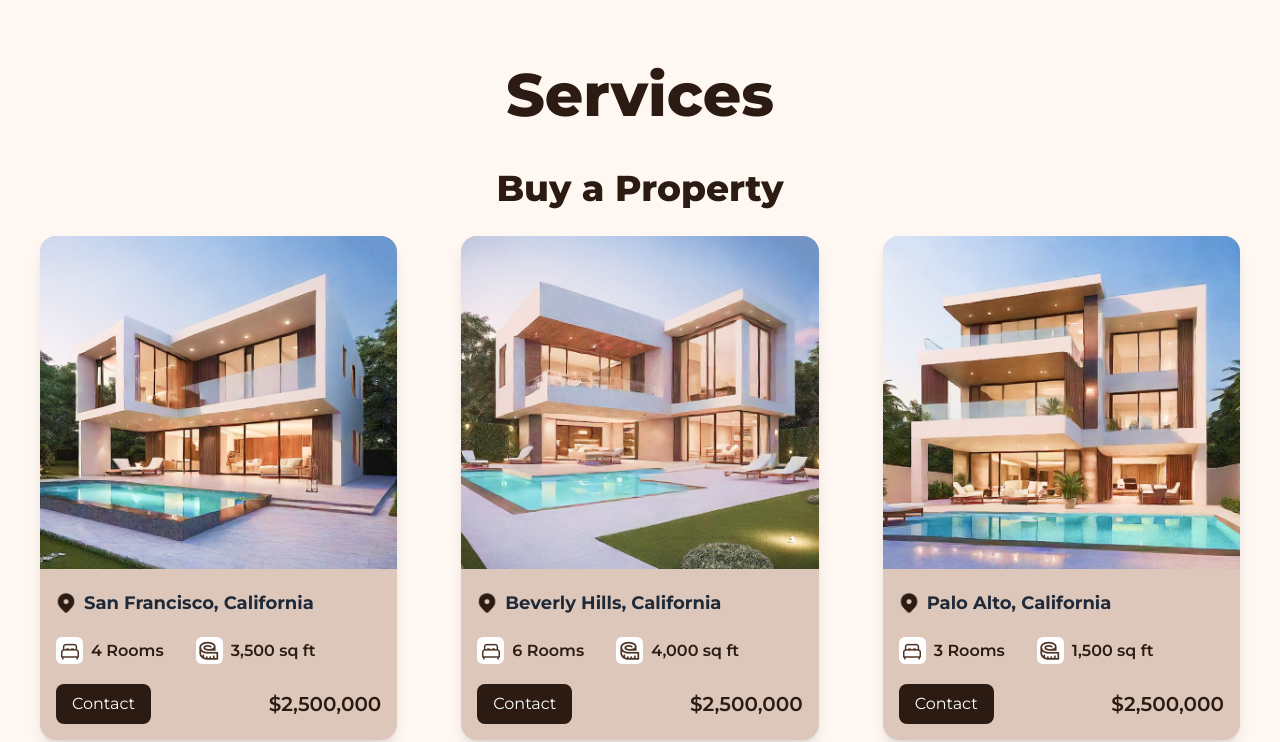
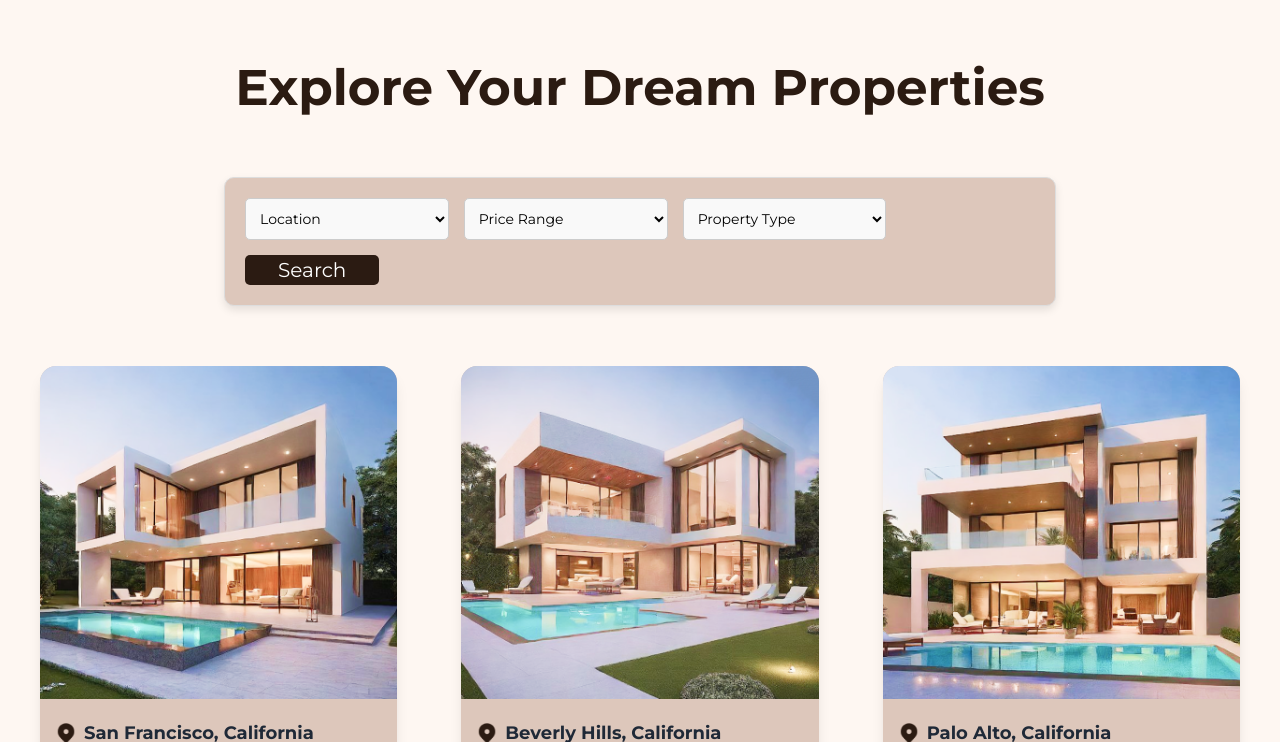
Before and after one commit to HKinnovaTech/InnovaEstates, a website: page pages/Services/Services.html in a window 1280 px wide. Shown: the part 58-800 px from the top of the page. Drawn offline with nearby package versions, Linux system fonts and the light colour scheme.

Commit message:
add search option

```diff
--- a/pages/Services/Services.html
+++ b/pages/Services/Services.html
@@ -14,6 +14,7 @@
       href="https://cdnjs.cloudflare.com/ajax/libs/font-awesome/6.0.0/css/all.min.css"
       rel="stylesheet"
     />
+    <link rel="stylesheet" href="./services.css" />
   </head>
   <body>
     <div class="navbar text-center">
@@ -95,19 +96,48 @@
         </div>
       </div>
     </div>
+    <div>
+      <h1
+        class="max-sm:!text-[40px] !text-[50px] text-center font-bold pt-11 pb-7"
+      >
+        Explore Your Dream Properties
+      </h1>
+    </div>
+    <section
+      class="container pb-10 pt-6"
+      style="display: flex; justify-content: center; margin-top: 8%"
+    >
+      <div class="search-container">
+        <div class="dropdown">
+          <select>
+            <option value="">Location</option>
+            <option value="San Francisco">San Francisco</option>
+            <option value="Beverly Hills">Punjab</option>
+            <option value="Palo Alto">Balochistan</option>
+          </select>
+        </div>
+        <div class="dropdown">
+          <select>
+            <option value="">Price Range</option>
+            <option value="0-50000">Under $50,000</option>
+            <option value="50000-100000">$50,000 - $100,000</option>
+            <option value="100000">Above $100,000</option>
+          </select>
+        </div>
+        <div class="dropdown">
+          <select>
+            <option value="">Property Type</option>
+            <option value="apartment">Apartment</option>
+            <option value="house">House</option>
+          </select>
+        </div>
+        <button class="search-button">
+          <span class="search-icon">Search</span>
+        </button>
+      </div>
+    </section>
     <div class="max-lg:px-10 md:px-10">
-
       <div class="container pt-5">
-        <div>
-          <h1 class="max-sm:!text-[40px] text-center font-extrabold pt-6 pb-7">
-            Services
-          </h1>
-          <h2
-            class="text-center pb-7 !text-4xl max-sm:!text-[20px] max-sm:!mb-1 max-sm:leading-7"
-          >
-            Buy a Property
-          </h2>
-        </div>
         <div class="gap-16 grid xl:grid-cols-3 lg:grid-cols-2 md:grid-cols-2">
           <div
             class="max-w-md w-[100%] mx-auto bg-[#DDC7BB] rounded-2xl shadow-lg"
@@ -145,9 +175,7 @@
                 <button class="bg-[#2B1B12] text-white px-4 py-2 rounded-lg">
                   <a href="../ContactUs/contact.html">Contact</a>
                 </button>
-                <div class="text-[#2B1B12] font-semibold text-xl">
-                  $2,500,000
-                </div>
+                <div class="text-[#2B1B12] font-semibold text-xl">$40,000</div>
               </div>
             </div>
           </div>
@@ -187,9 +215,7 @@
                 <button class="bg-[#2B1B12] text-white px-4 py-2 rounded-lg">
                   <a href="../ContactUs/contact.html">Contact</a>
                 </button>
-                <div class="text-[#2B1B12] font-semibold text-xl">
-                  $2,500,000
-                </div>
+                <div class="text-[#2B1B12] font-semibold text-xl">$60,000</div>
               </div>
             </div>
           </div>
@@ -229,15 +255,12 @@
                 <button class="bg-[#2B1B12] text-white px-4 py-2 rounded-lg">
                   <a href="../ContactUs/contact.html">Contact</a>
                 </button>
-                <div class="text-[#2B1B12] font-semibold text-xl">
-                  $2,500,000
-                </div>
+                <div class="text-[#2B1B12] font-semibold text-xl">$90,000</div>
               </div>
             </div>
           </div>
         </div>
       </div>
-
 
       <div class="container pb-36 pt-5">
         <div>
@@ -284,9 +307,7 @@
                 <button class="bg-[#2B1B12] text-white px-4 py-2 rounded-lg">
                   <a href="../ContactUs/contact.html">Contact</a>
                 </button>
-                <div class="text-[#2B1B12] font-semibold text-xl">
-                  $2,500,000
-                </div>
+                <div class="text-[#2B1B12] font-semibold text-xl">$50,000</div>
               </div>
             </div>
           </div>
@@ -326,9 +347,7 @@
                 <button class="bg-[#2B1B12] text-white px-4 py-2 rounded-lg">
                   <a href="../ContactUs/contact.html">Contact</a>
                 </button>
-                <div class="text-[#2B1B12] font-semibold text-xl">
-                  $2,500,000
-                </div>
+                <div class="text-[#2B1B12] font-semibold text-xl">$100,000</div>
               </div>
             </div>
           </div>
@@ -368,16 +387,13 @@
                 <button class="bg-[#2B1B12] text-white px-4 py-2 rounded-lg">
                   <a href="../ContactUs/contact.html">Contact</a>
                 </button>
-                <div class="text-[#2B1B12] font-semibold text-xl">
-                  $2,500,000
-                </div>
+                <div class="text-[#2B1B12] font-semibold text-xl">$70,000</div>
               </div>
             </div>
           </div>
         </div>
       </div>
     </div>
-
 
     <div class="bg-[#d5bdb1]">
       <footer class="py-20 text-brown container">
--- /dev/null
+++ b/pages/Services/services.css
@@ -0,0 +1,76 @@
+.search-container {
+  display: flex;
+  flex-wrap: wrap;
+  gap: 15px;
+  width: 65%;
+  padding: 20px;
+  background-color: #ddc7bb;
+  border: 1px solid #ddd;
+  border-radius: 10px;
+  box-shadow: 0 4px 8px rgba(0, 0, 0, 0.1);
+}
+
+.dropdown {
+  display: flex;
+  flex-direction: column;
+  gap: 5px;
+  min-width: 25.8%;
+}
+
+.dropdown label {
+  font-size: 14px;
+  color: #333;
+  font-weight: 500;
+}
+
+.dropdown select {
+  padding: 10px;
+  font-size: 14px;
+  border: 1px solid #ccc;
+  border-radius: 5px;
+  background-color: #f9f9f9;
+  transition: border-color 0.3s;
+}
+
+.dropdown select:focus {
+  border-color: #007bff;
+  outline: none;
+}
+
+.search-button {
+  display: flex;
+  align-items: center;
+  justify-content: center;
+  padding: 0px 15px;
+  font-size: 16px;
+  color: #ffffff;
+  background-color: #2b1b12;
+  border: none;
+  border-radius: 5px;
+  cursor: pointer;
+  width: 17%;
+  transition: background-color 0.3s;
+}
+
+.search-button:hover {
+  background-color: #2b1b12;
+}
+
+.search-icon {
+  font-size: 20px;
+}
+
+@media (max-width: 600px) {
+  .search-container {
+    flex-direction: column;
+    align-items: center;
+  }
+
+  .dropdown {
+    width: 100%;
+  }
+
+  .search-button {
+    width: 100%;
+  }
+}
```
